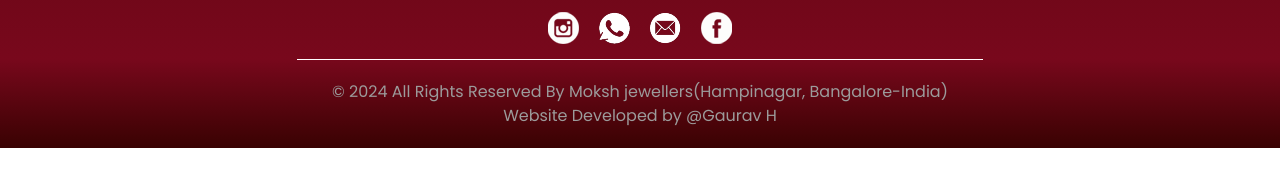
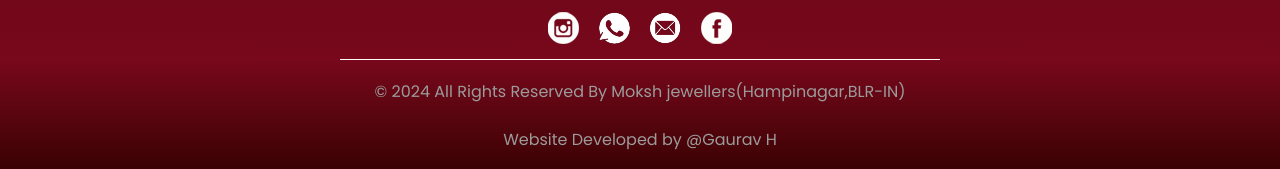
Before and after one commit to Moksh-Jewellers/Bangalore, a plain HTML site: page index.html in a window 1280 px wide. Shown: the part 3727-3896 px from the top of the page. Before the commit the page ends 3875 px from the top, so only its background shows below. Drawn offline with nearby package versions, Linux system fonts and the light colour scheme; a web font is replaced by a local one.

Commit message:
Update index.html

```diff
--- a/index.html
+++ b/index.html
@@ -701,7 +701,7 @@
   <section class="container-fluid footer_section">
 
     <p>
-      &copy; <span id="displayYear"></span> All Rights Reserved By Moksh jewellers(Hampinagar, Bangalore-India)<br>
+      &copy; <span id="displayYear"></span> All Rights Reserved By Moksh jewellers(Hampinagar,BLR-IN)<br><br>
       <a href="https://gaurav-h.github.io/portfolio/">Website Developed by @Gaurav H</a>
     </p>
 
```
